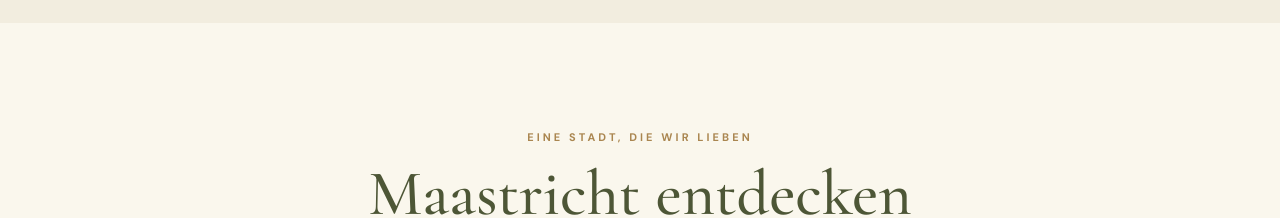
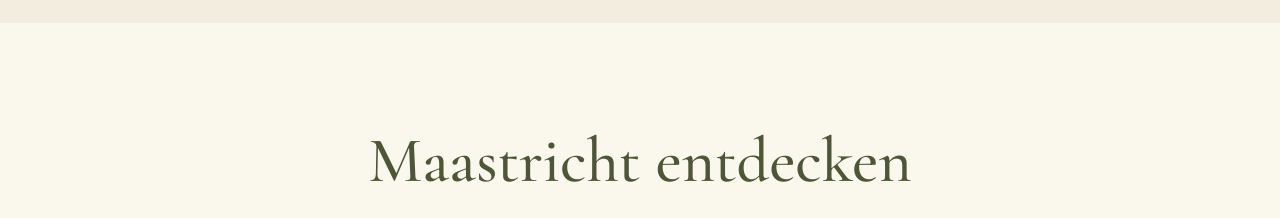
Before and after one commit to JoBuckx/BuckinxWedding, a Next.js app: page /de in a window 1280 px wide. Shown: the part 4940-5158 px from the top of the page. Built offline with nearby package versions, Linux system fonts and the light colour scheme.

Commit message:
Hide Maastricht explore eyebrow for German only

```diff
--- a/app/[lang]/page.tsx
+++ b/app/[lang]/page.tsx
@@ -130,7 +130,7 @@
 
    <section id="explore" className="section scenic-section">
     <div className="section-head-stack">
-     <p className="eyebrow">{t.exploreEyebrow}</p>
+     {lang !== "de" && <p className="eyebrow">{t.exploreEyebrow}</p>}
      <h2>{t.exploreTitle}</h2>
      <p className="section-lead">{t.exploreIntro}</p>
     </div>
```
